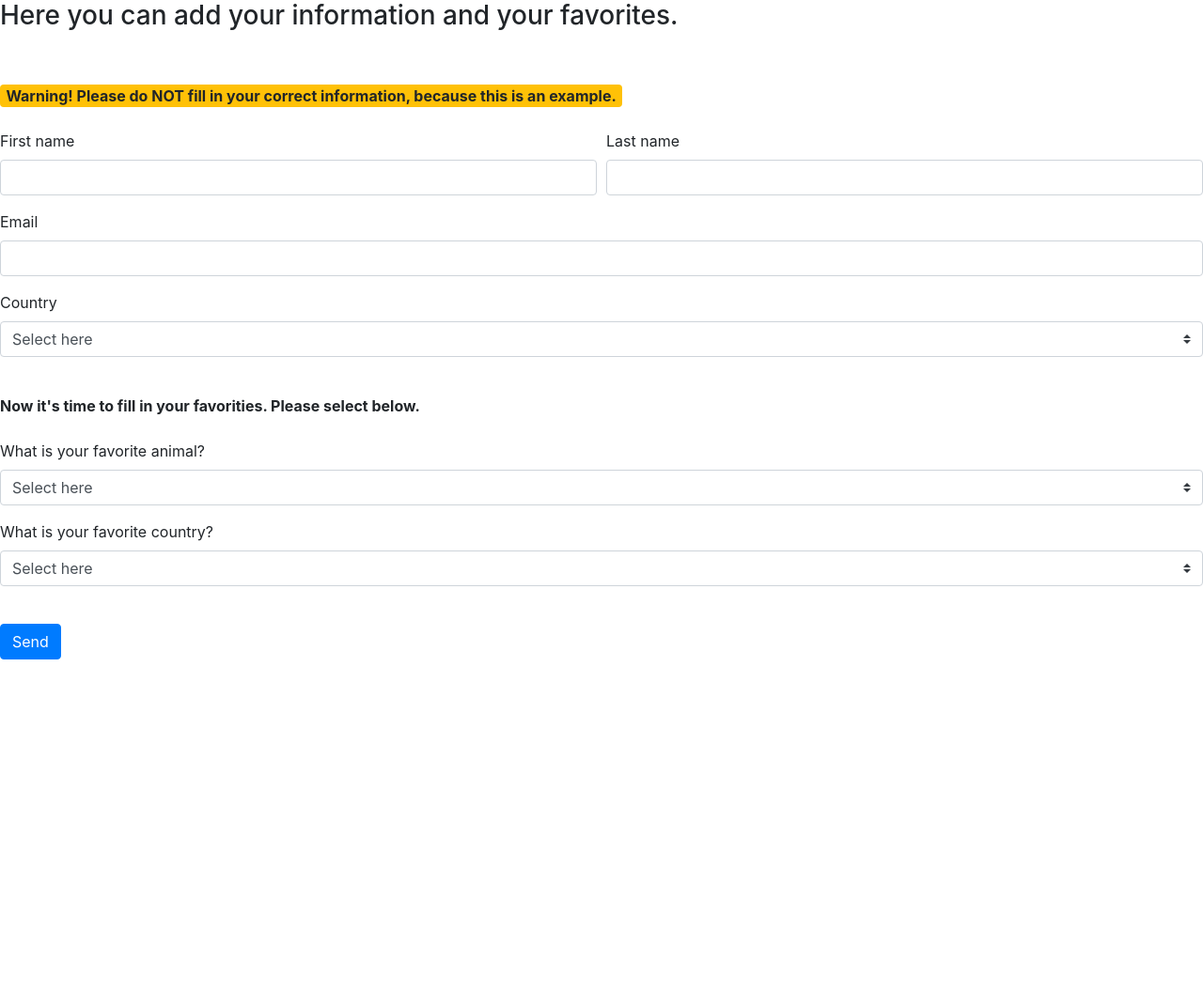
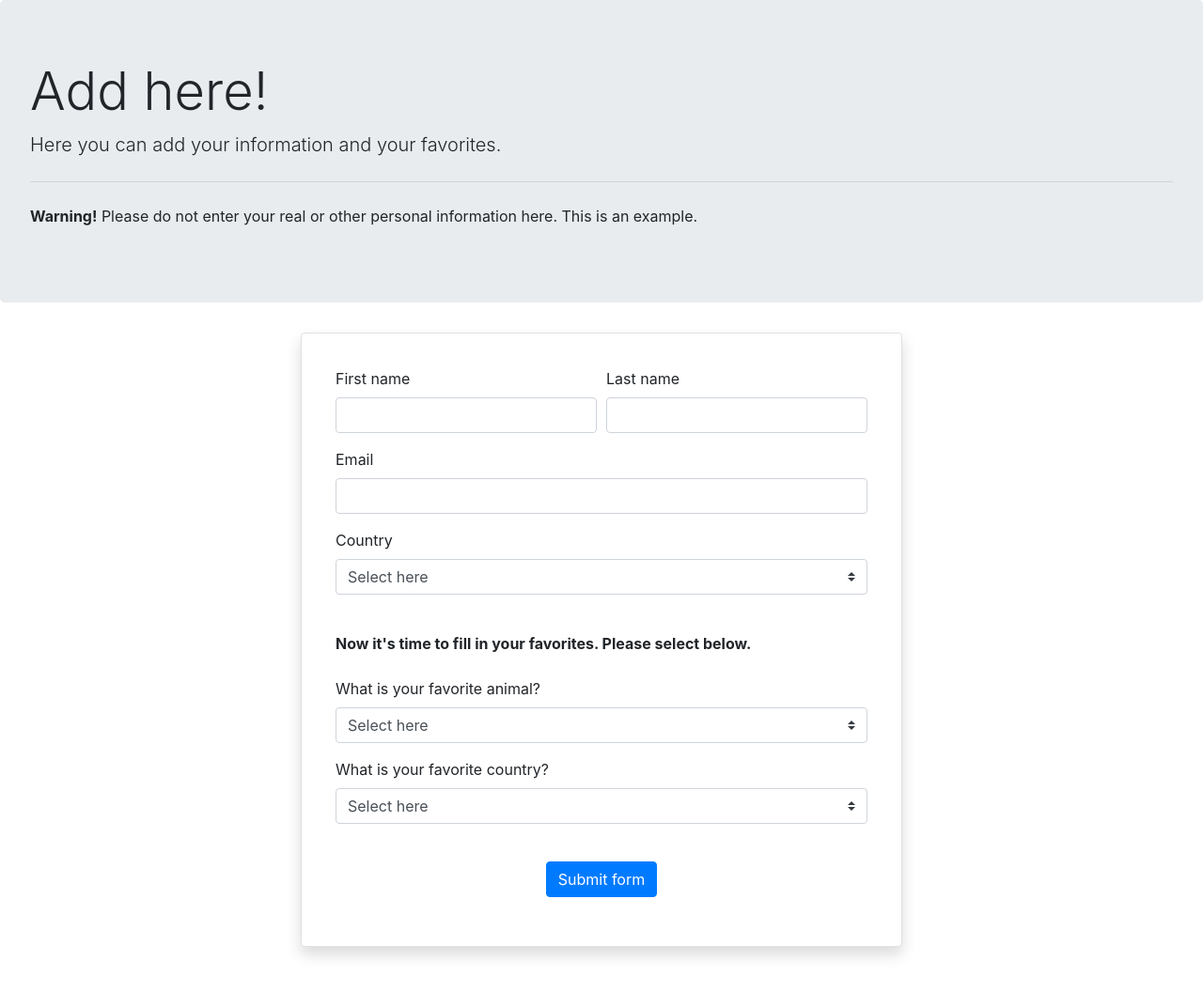
Before and after one commit to emmituuk/Project, a Flask app: template templates/add.html in a window 1280 px wide. Shown: the whole page at 94% size. Before the commit the page ends 702 px from the top, so only its background shows below. Run offline with Flask 3, Linux system fonts and the light colour scheme; the template is opened without the code that fills it, so the values that code supplies are empty; parts of the project's set-up code (start-up, migrations or seed data) failed here and were passed over; some libraries are stand-ins or nearby versions.

Commit message:
customize the look of the form

```diff
--- a/templates/add.html
+++ b/templates/add.html
@@ -7,12 +7,15 @@
         <link rel="stylesheet" href="https://stackpath.bootstrapcdn.com/bootstrap/4.5.0/css/bootstrap.min.css">
     </head>
     <body>
-        <h3>
-            Here you can add your information and your favorites.
-        </h3><br><br>
-        <span class="badge badge-warning" style="font-size: medium;">
-            Warning! Please do NOT fill in your correct information, because this is an example.
-        </span><br><br>
+        <div class="jumbotron">
+            <h1 class="display-4">Add here!</h1>
+            <p class="lead">Here you can add your information and your favorites.</p>
+            <hr class="my-4">
+            <p><b>Warning!</b> Please do not enter your real or other personal information here. This is an example.</p>
+        </div>
+
+        <div class="card mx-auto shadow border" style="width: 40rem; padding: 16px;">
+            <div class="card-body">
                 <form action="/send" method="POST">
                     <div class="form-row">
                         <div class="form-group col-md-6 mb-3">
@@ -24,13 +27,10 @@
                           <input name="last_name" type="text" class="form-control">
                         </div>
                     </div>
-            </div>
-
                     <div class="form-group">
                         <label>Email</label>
                         <input name="email" type="email" class="form-control">
                     </div>
-
                     <div class="form-group">
                         <label>Country</label>
                         <select name="own_country_id" class="custom-select">
@@ -39,10 +39,10 @@
                             <option value="{{ o.country_id}}">{{ o.country }}</option>
                             {% endfor %}
                         </select>
-            </div>
-
-            <br><div><b>Now it's time to fill in your favorities. Please select below.</b></div><br>
-
+                    </div><br>
+                    <div>
+                        <b>Now it's time to fill in your favorites. Please select below.</b>
+                    </div><br>
                     <div class="form-group">
                         <label>What is your favorite animal?</label>
                         <select name="favorite_animal_id" class="custom-select">
@@ -52,7 +52,6 @@
                             {% endfor %}
                         </select>
                     </div>
-
                     <div class="form-group">
                         <label>What is your favorite country?</label>
                         <select name="favorite_country_id" class="custom-select">
@@ -62,12 +61,13 @@
                             {% endfor %}
                         </select>
                     </div><br>
-
-            <div class="form-group row">
-                <div class="col-sm-10">
-                  <button type="submit" class="btn btn-primary" value="Send">Send</button>
+                    <div class="text-center">
+                        <button type="submit" class="btn btn-primary" value="Send">Submit form</button>
+                    </div>
+                </form>
             </div>
         </div>
-        </form>
+        <br>
+        <br>
     </body>
 </html>
```
Lines whose indentation alone changed are shown as unchanged.
